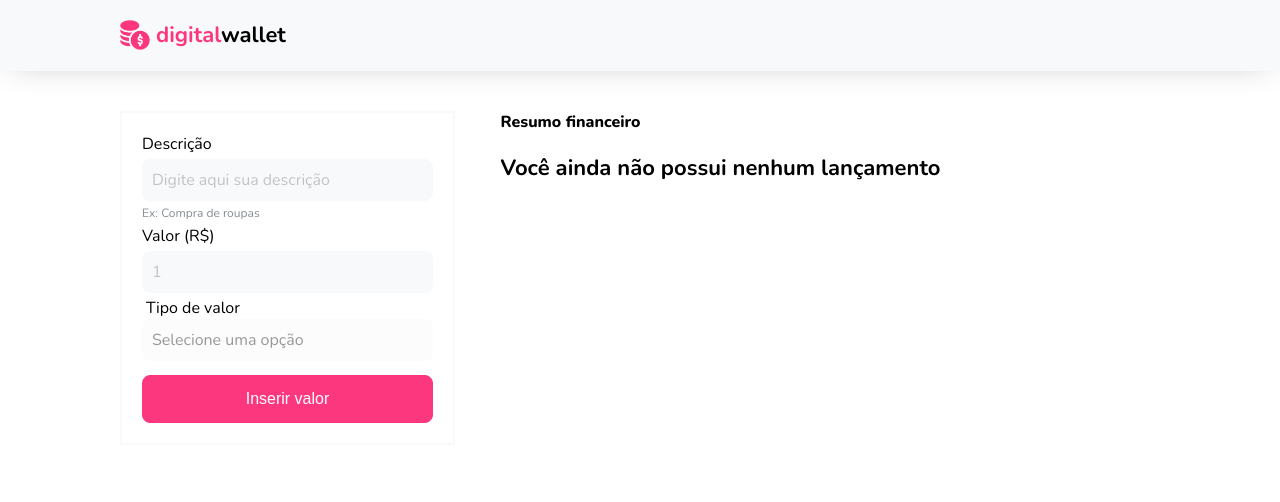
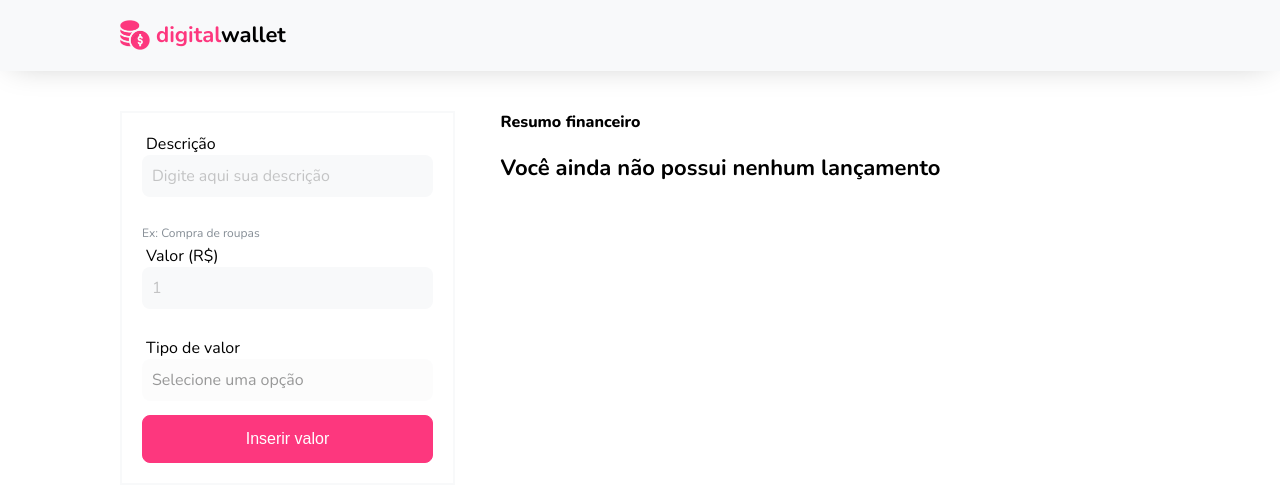
Before and after one commit to fabiodelllima/digital-wallet-frontend, a React (Vite) app: page / in a window 1280 px wide. Shown: the top 502 px of the page. Built offline with nearby package versions, Linux system fonts and the light colour scheme.

Commit message:
style: Adição de módulo de estilização em Input

```diff
--- a/src/components/Sections/Form/Input/index.jsx
+++ b/src/components/Sections/Form/Input/index.jsx
@@ -1,3 +1,5 @@
+import styles from './style.module.scss';
+
 export const Input = ({
   id,
   label,
@@ -7,10 +9,13 @@ export const Input = ({
   setValue,
   className,
   required,
+  helperMsg,
 }) => {
   return (
-    <>
-      <label htmlFor={id}>{label}</label>
+    <div className={styles.container}>
+      <label htmlFor={id} className={styles.label}>
+        {label}
+      </label>
       <input
         placeholder={placeholder}
         type={type}
@@ -21,6 +26,7 @@ export const Input = ({
         className={className}
         required={required}
       />
-    </>
+      <span className={styles.helper}>{helperMsg}</span>
+    </div>
   );
 };
--- /dev/null
+++ b/src/components/Sections/Form/Input/style.module.scss
@@ -0,0 +1,16 @@
+.container {
+  display: flex;
+  flex-direction: column;
+  padding-bottom: 20px;
+
+  .label {
+    padding-left: 4px;
+  }
+
+  .helper {
+    color: var(--grey-3);
+    font-size: 0.75rem;
+    padding-top: 4px;
+    padding-left: 4px;
+  }
+}
```
